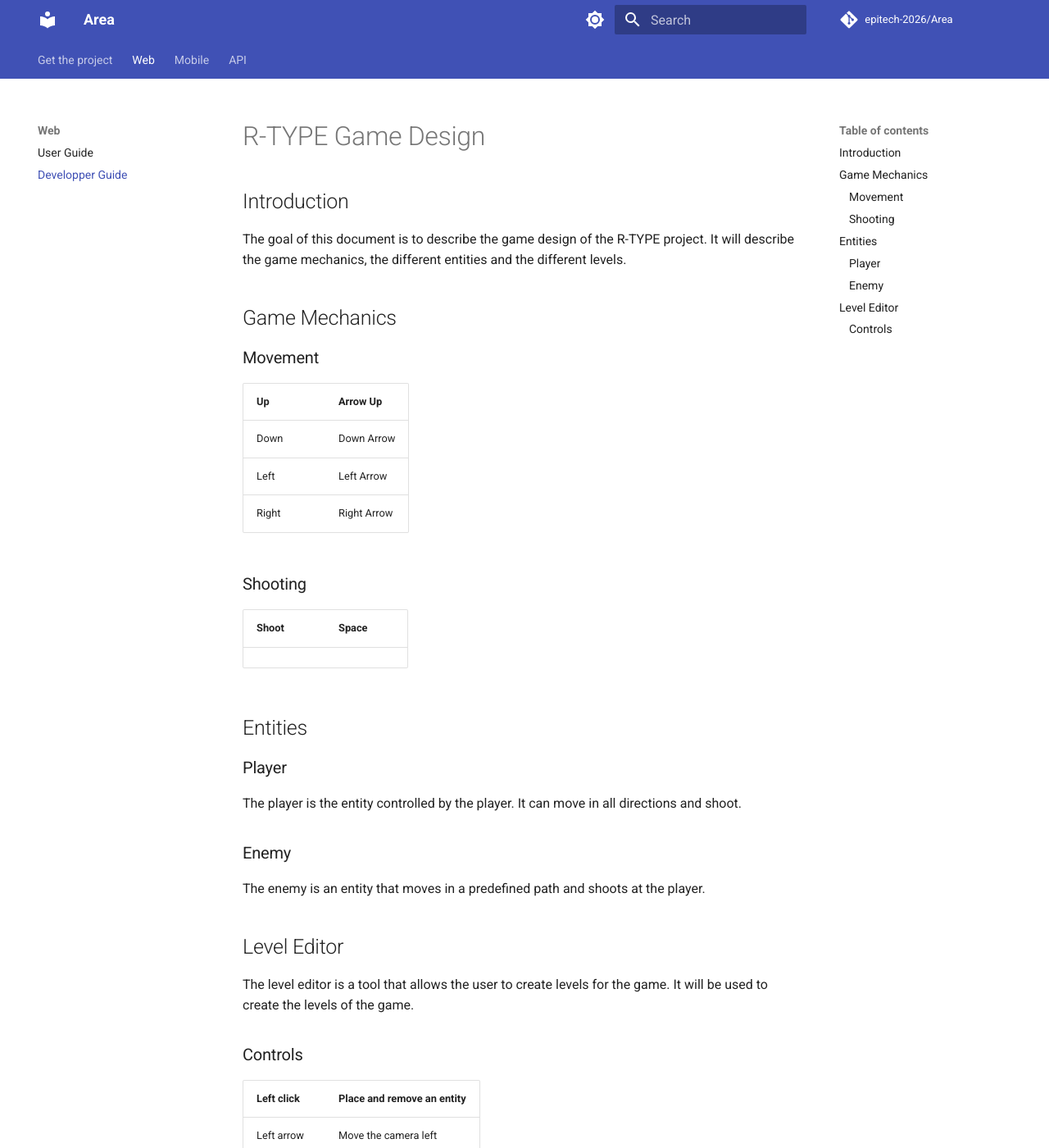
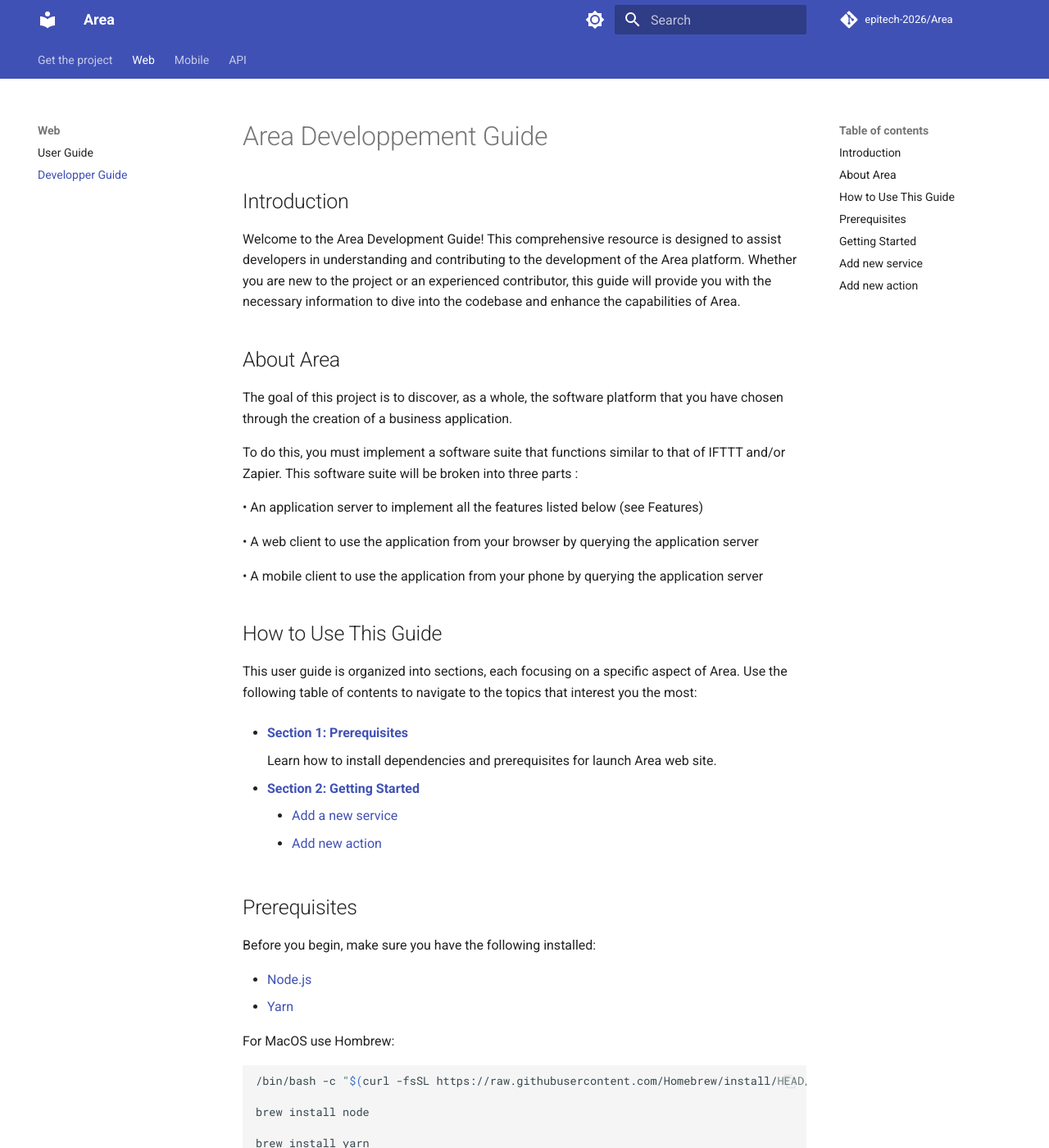
Before and after one commit to lennydelgado/AREA-Doc, an MkDocs documentation site: the page built from docs/Web/developperGuide.md, in a window 1280 px wide and 1400 px high. Shown: the whole window at 82% size. Built offline with MkDocs 1.6.1 and Material for MkDocs 9.7.7, drawn with Linux system fonts in a browser that asks for light colours; comment, search, counter and statistics services are not loaded; some of the changed text lies outside the part shown.

Commit message:
feat: developement guide for web

````diff
--- a/docs/Web/developperGuide.md
+++ b/docs/Web/developperGuide.md
@@ -1,37 +1,155 @@
-# R-TYPE Game Design
+# Area Developpement Guide
 
 ## Introduction
 
-The goal of this document is to describe the game design of the R-TYPE project. It will describe the game mechanics, the different entities and the different levels.
+Welcome to the Area Development Guide! This comprehensive resource is designed to assist developers in understanding and contributing to the development of the Area platform. Whether you are new to the project or an experienced contributor, this guide will provide you with the necessary information to dive into the codebase and enhance the capabilities of Area.
 
-## Game Mechanics
-### Movement
-| Up    | Arrow Up    |
-|-------|-------------|
-| Down  | Down Arrow  |
-| Left  | Left Arrow  |
-| Right | Right Arrow |
+## About Area
 
-### Shooting
-| Shoot    | Space   |
-|----------|---------|
+The goal of this project is to discover, as a whole, the software platform that you have chosen through the
+creation of a business application.
 
+To do this, you must implement a software suite that functions similar to that of IFTTT and/or Zapier.
+This software suite will be broken into three parts :
 
-## Entities
-### Player
-The player is the entity controlled by the player. It can move in all directions and shoot.
+• An application server to implement all the features listed below (see Features)
 
-### Enemy
-The enemy is an entity that moves in a predefined path and shoots at the player.
+• A web client to use the application from your browser by querying the application server
 
+• A mobile client to use the application from your phone by querying the application server
 
-## Level Editor
-The level editor is a tool that allows the user to create levels for the game. It will be used to create the levels of the game.
+## How to Use This Guide
 
-### Controls
-| Left click  | Place and remove an entity |
-|-------------|----------------------------|
-| Left arrow  | Move the camera left       |
-| Right arrow | Move the camera right      |
-| L Key       | Load map                   |
-| S Key       | Save map                   |
+This user guide is organized into sections, each focusing on a specific aspect of Area. Use the following table of contents to navigate to the topics that interest you the most:
+
+- **[Section 1: Prerequisites](#Prerequisites)**
+
+    Learn how to install dependencies and prerequisites for launch Area web site.
+
+- **[Section 2: Getting Started](#getting-started)**
+
+    - [Add a new service](#add-new-service)
+    - [Add new action](#add-new-action)
+
+## Prerequisites
+
+Before you begin, make sure you have the following installed:
+
+- [Node.js](https://nodejs.org/)
+- [Yarn](https://yarnpkg.com/)
+
+For MacOS use Hombrew:
+
+```bash
+/bin/bash -c "$(curl -fsSL https://raw.githubusercontent.com/Homebrew/install/HEAD/install.sh)"
+
+brew install node
+
+brew install yarn
+```
+
+## Getting Started
+
+If you're new to Area development, follow the steps in the "Getting Started" section to set up your development environment, clone the repository, and get acquainted with our coding conventions.
+
+## Add new service
+
+For add a new service follow this following steps:
+
+1. Add Service in "AREA-WEB/src/app/form-add-action.jsx" file:
+
+```jsx
+const services = {
+    'Timer': ['Hours check', 'Daily check'],
+    'Spotify': ['Is Listening', 'Create Playlist', 'Add to Playlist', 'Delete Song from Playlist', 'Create Recommended'],
+    'Discord': ['Send Message'],
+    'Email': ['Send Email'],
+}
+```
+
+Add new service and this actions in this part.
+
+2. For add the new service in "Manages accounts" use this following template in "AREA-WEB/src/app/manageAccount.jsx" file:
+
+```jsx
+export const CardAccount = (props) => {
+    const [connect, setConnect] = useState(false)
+
+    const handleClick = () => {
+        setConnect(!connect)
+    }
+
+    const handleDisconnectAndClick = (name) => {
+        setConnect(!connect)
+        handleDisconnect(name)
+    }
+
+    return (
+        <div className='mx-auto max-w-sm p-6 bg-white border border-gray-600 rounded-lg shadow dark:bg-gray-800 dark:border-gray-700'>
+            <div className='flex items-center mb-4'>
+                <div className='w-10 h-10 mb-3 rounded-full overflow-hidden shadow-md'>
+                    <img src={process.env.PUBLIC_URL + '/Img/services/' + props.name + '.png'} alt='logo' />
+                </div>
+                <div className='ml-4'>
+                    <h5 className='text-2xl font-semibold tracking-tight text-gray-900 dark:text-white'>
+                        {props.name}
+                    </h5>
+                    {connect ? <p className='text-gray-500'>Connected</p> : <p className='text-gray-500'>Not connected</p>}
+                </div>
+            </div>
+
+            <p className='my-4 font-normal text-gray-500 dark:text-gray-400'>
+                Unlock the potential about connecting <span className='font-bold'>{props.name}</span> with other apps!
+            </p>
+            {connect ?
+                <a onClick={() => handleDisconnectAndClick('')} className='px-4 py-2 mt-2 text-sm font-medium tracking-wide text-red-600 capitalize transition-colors duration-200 transform bg-white border border-red-600 rounded-md hover:bg-red-600 hover:text-white focus:outline-none focus:bg-red-700 focus:text-white'>
+                    Disconnect
+                </a>
+                :
+                <a onClick={handleClick} className='px-4 py-2 mt-2 text-sm font-medium tracking-wide text-white capitalize transition-colors duration-200 transform bg-green-600 rounded-md hover:bg-green-700 focus:outline-none focus:bg-green-700'>
+                    Connect
+                </a>
+            }
+        </div>
+    )
+}
+```
+
+3. For link front to back, use this following function in "AREA-WEB/src/app/manageAccount.jsx" file:
+
+```jsx
+const sendTokenToBack = async (name, token) => {
+    console.log('Calling sendtokentoback with spoti')
+    axios.post('http://127.0.0.1:3333/services/add', {
+        serviceName: name,
+        token: token
+    }, {
+        headers: {
+            Authorization: `Bearer ${localStorage.getItem('token')}`
+        }
+    })
+        .then((response) => {
+            console.log('sendTokenToBack response:', response)
+        })
+        .catch((error) => {
+            console.log('sendTokenToBack error:', error.message)
+        })
+}
+```
+
+Replace "name" by your service name.
+
+## Add new action
+
+For add new action is verry simple. Simply add the actions you want in the following function in "AREA-WEB/src/app/form-add-action.jsx" file:
+
+```jsx
+const services = {
+    'Timer': ['Hours check', 'Daily check'],
+    'Spotify': ['Is Listening', 'Create Playlist', 'Add to Playlist', 'Delete Song from Playlist', 'Create Recommended'],
+    'Discord': ['Send Message'],
+    'Email': ['Send Email'],
+}
+```
+
+For set other services, please see [API Developement Guide](../Api/developperGuide.md)
````
Also changed, not shown: docs/Web/userGuide.md (+2 -2 lines), docs/Web/img/add_services_code.png (added), 1 other file.
